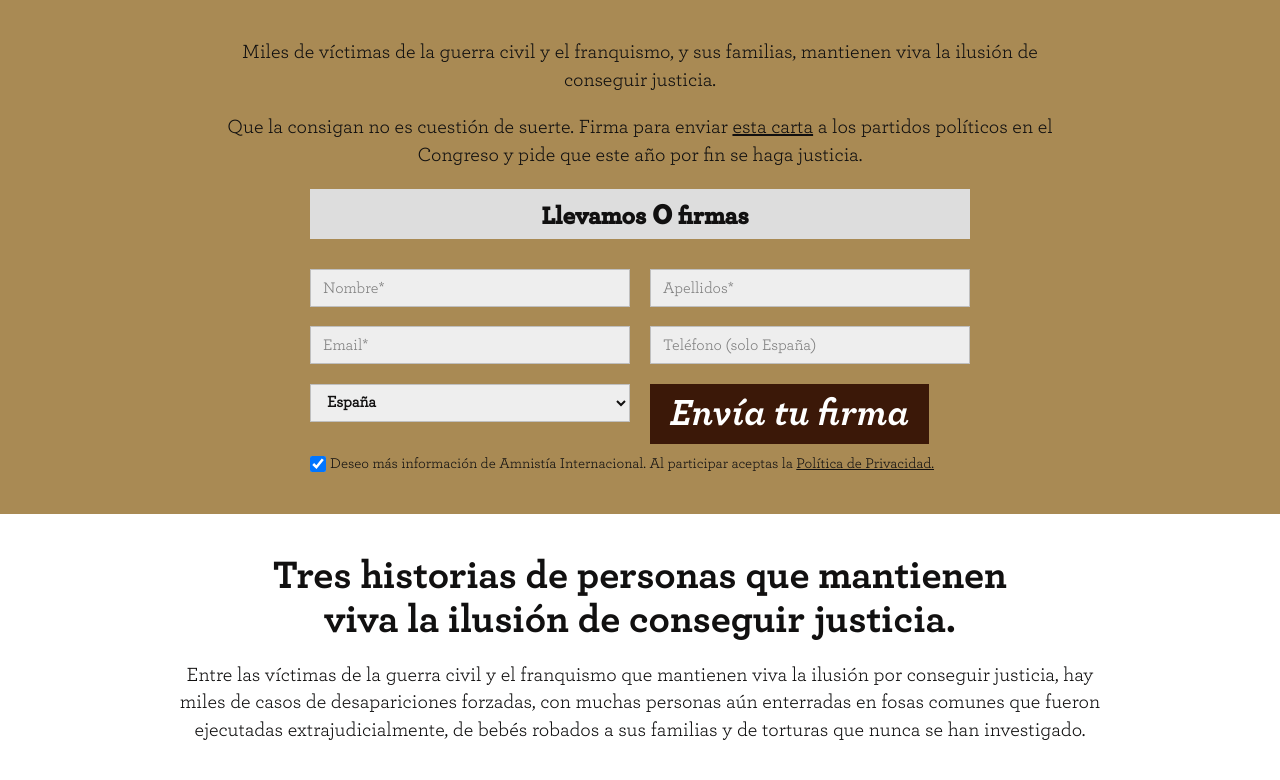
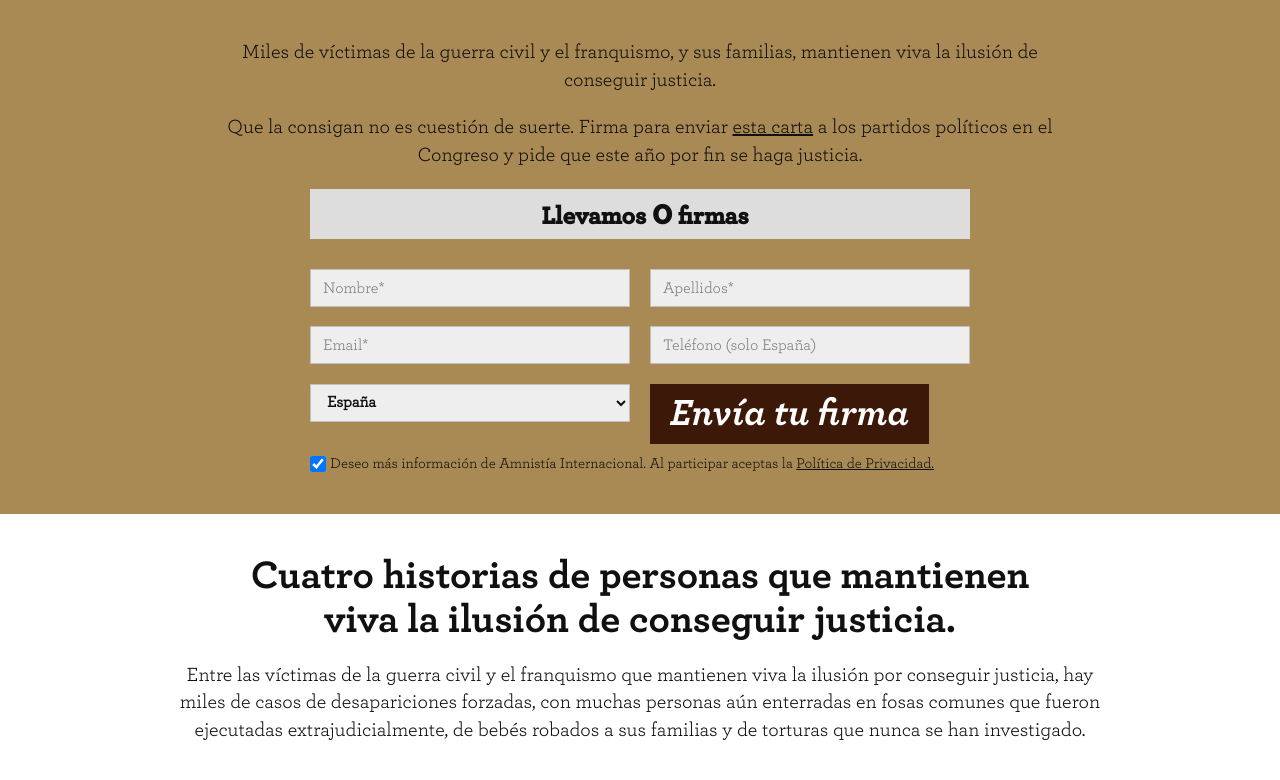
Before and after one commit to amnesty/microsite_loterianavidad, a PHP site: page /loteria/ in a window 1280 px wide. Shown: the part 501-1281 px from the top of the page. Run offline with PHP 8.4, Linux system fonts and the light colour scheme; data that the repository does not hold is empty; a stand-in replaces the project's code that opens the database connection; some libraries are stand-ins or nearby versions; some web fonts are replaced.

Commit message:
Cambios de texto

```diff
--- a/index.php
+++ b/index.php
@@ -160,7 +160,7 @@ if($isMobile) {
     <section class="modulo-casos">
         <div class="container">
             <div class="box-text">
-                <h2>Tres historias de personas que mantienen viva la ilusión de conseguir justicia.</h2>
+                <h2>Cuatro historias de personas que mantienen viva la ilusión de conseguir justicia.</h2>
                 <p>Entre las víctimas de la guerra civil y el franquismo que mantienen viva la ilusión por conseguir justicia, hay miles de casos de desapariciones forzadas, con muchas personas aún enterradas en fosas comunes que fueron ejecutadas extrajudicialmente, de bebés robados a sus familias y de torturas que nunca se han investigado.</p>
             </div>
 
```
